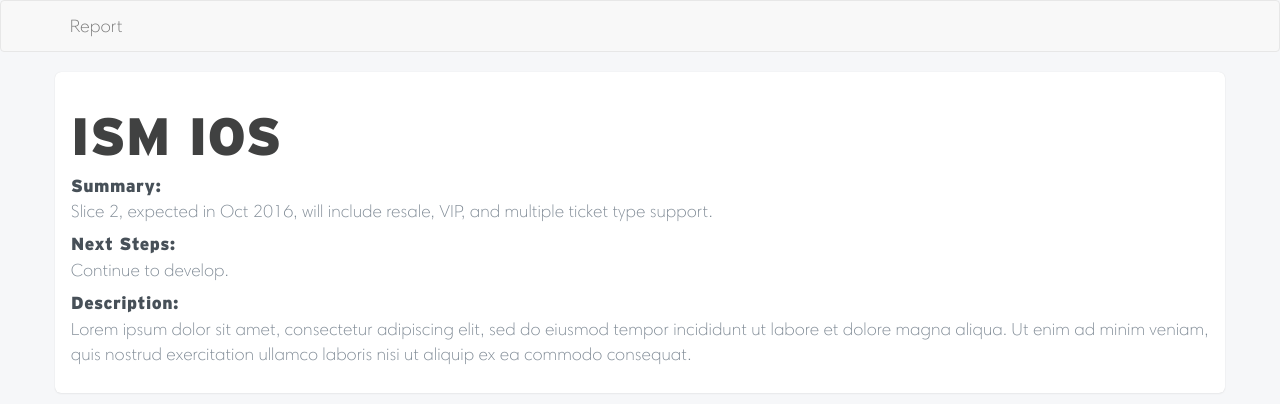
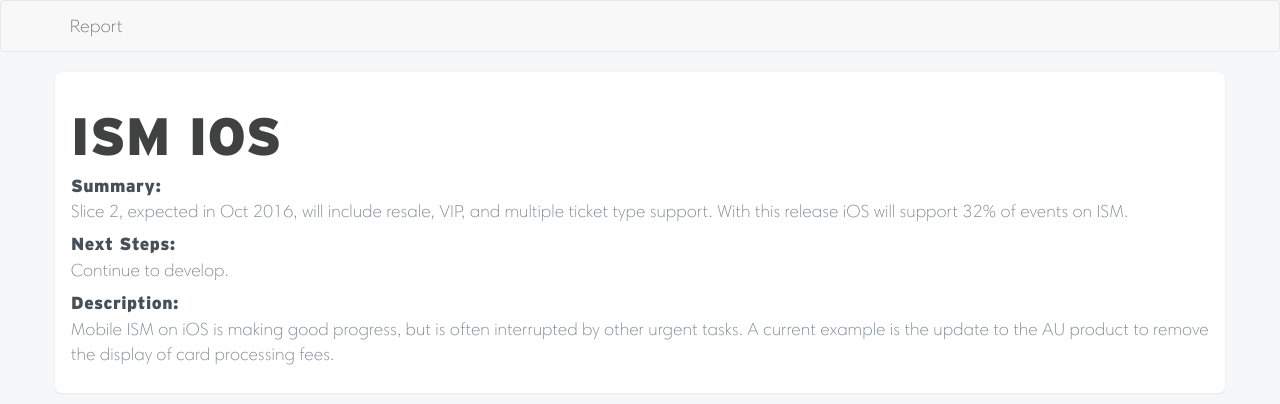
Before and after one commit to tm-projects/tm-projects.github.io, a Jekyll site: the page built from _posts/2015-10-29-ISM.md, in a window 1280 px wide. Shown: the top 404 px of the page. Built offline with Jekyll 4.4.1, drawn with Linux system fonts in a browser that asks for light colours; nearby versions of some CDN libraries.

Commit message:
Update iOS ISM

```diff
--- a/_posts/2015-10-29-ISM.md
+++ b/_posts/2015-10-29-ISM.md
@@ -6,8 +6,8 @@ tags:
 - iOS
 - mobile
 status: 3
-summary: Slice 2, expected in Oct 2016, will include resale, VIP, and multiple ticket type support.
+summary: Slice 2, expected in Oct 2016, will include resale, VIP, and multiple ticket type support. With this release iOS will support 32% of events on ISM.
 next-steps: Continue to develop.
 ---
 
-Lorem ipsum dolor sit amet, consectetur adipiscing elit, sed do eiusmod tempor incididunt ut labore et dolore magna aliqua. Ut enim ad minim veniam, quis nostrud exercitation ullamco laboris nisi ut aliquip ex ea commodo consequat.
+Mobile ISM on iOS is making good progress, but is often interrupted by other urgent tasks. A current example is the update to the AU product to remove the display of card processing fees.
```
